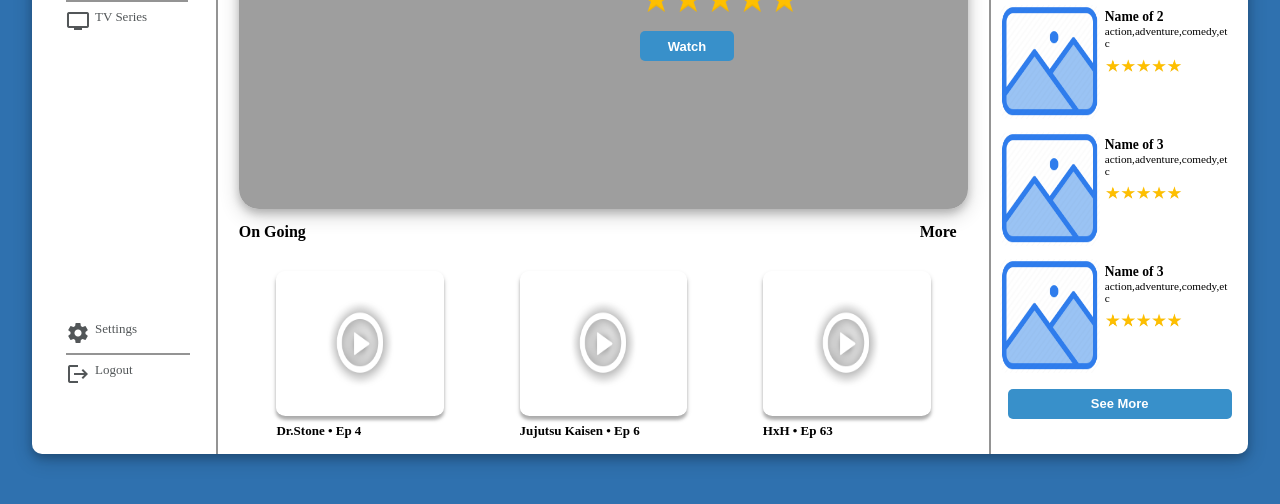
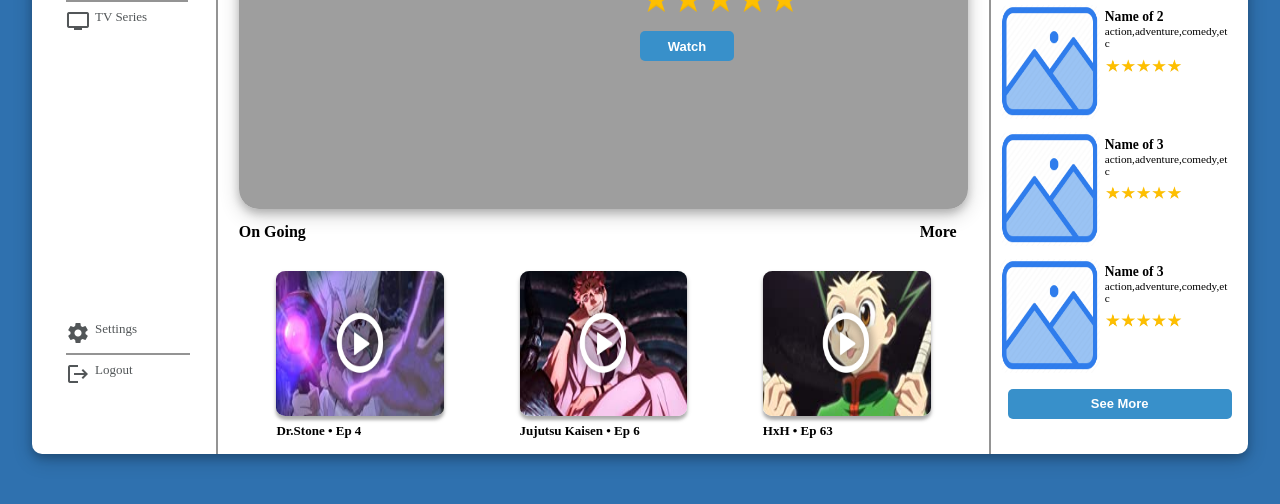
Before and after one commit to GodOfCoding1/A-Simple-Interactive-Website, a plain HTML site: page index.html in a window 1280 px wide. Shown: the part 286-790 px from the top of the page. Drawn offline with nearby package versions, Linux system fonts and the light colour scheme; the site is published under a folder, as on GitHub Pages, so addresses that start at the root find nothing.

Commit message:
Update style.css

```diff
--- a/style.css
+++ b/style.css
@@ -245,17 +245,17 @@ u {
 }
 
 #on-going-1 {
-    background-image: url("/images/dr.stone.jpg");
+    background-image: url("images/dr.stone.jpg");
     background-size: 100% 100%;
 }
 
 #on-going-2 {
-    background-image: url("/images/jjs.jpg");
+    background-image: url("images/jjs.jpg");
     background-size: 100% 100%;
 }
 
 #on-going-3 {
-    background-image: url("/images/hXh.jpg");
+    background-image: url("images/hXh.jpg");
     background-size: 100% 100%;
 }
 
```
